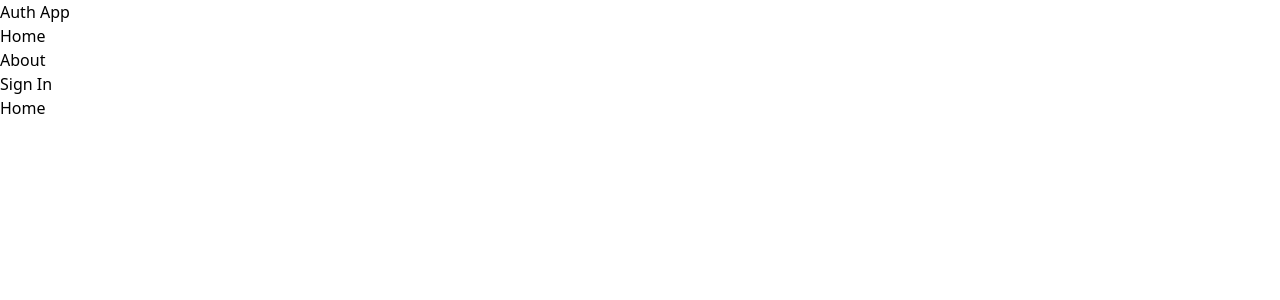
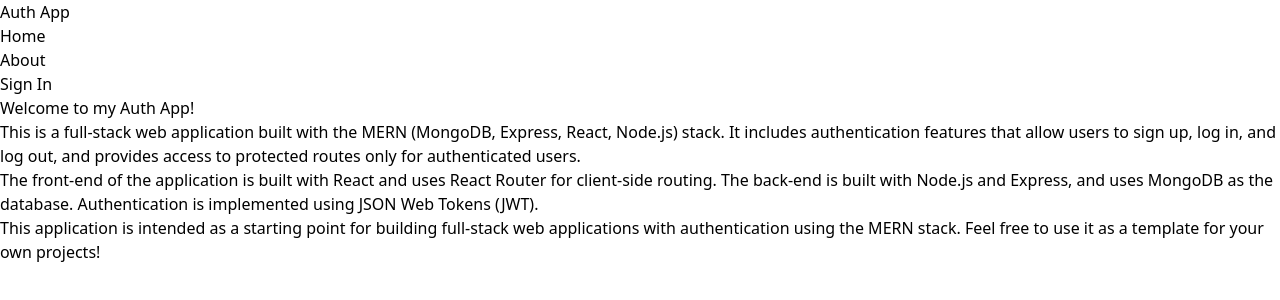
Before and after one commit to kishor-selvam/AuthApp, a React (Vite) app in the folder client/: page / in a window 1280 px wide. Shown: the top 300 px of the page. Built offline with nearby package versions, Linux system fonts and the light colour scheme.

Commit message:
add home and about page

```diff
--- a/client/src/pages/About.jsx
+++ b/client/src/pages/About.jsx
@@ -2,7 +2,25 @@
 
 const About = () => {
   return (
-    <div>About</div>
+    <div className='px-4 py-12 max-w-2xl mx-auto'>
+      <h1 className='text-3xl font-bold  mb-4 text-slate-800'>About</h1>
+      <p className='mb-4 text-slate-700'>
+        This is a MERN (MongoDB, Express, React, Node.js) stack application with
+        authentication. It allows users to sign up, log in, and log out, and
+        provides access to protected routes only for authenticated users.
+      </p>
+      <p className='mb-4 text-slate-700'>
+        The front-end of the application is built with React and uses React
+        Router for client-side routing. The back-end is built with Node.js and
+        Express, and uses MongoDB as the database. Authentication is implemented
+        using JSON Web Tokens (JWT).
+      </p>
+      <p className='mb-4 text-slate-700'>
+        This application is intended as a starting point for building full-stack
+        web applications with authentication using the MERN stack. Feel free to
+        use it as a template for your own projects!
+      </p>
+    </div>
   )
 }
 
--- a/client/src/pages/Home.jsx
+++ b/client/src/pages/Home.jsx
@@ -2,7 +2,28 @@
 
 const Home = () => {
   return (
-    <div>Home</div>
+    <div className='px-4 py-12 max-w-2xl mx-auto'>
+      <h1 className='text-3xl font-bold  mb-4 text-slate-800'>
+        Welcome to my Auth App!
+      </h1>
+      <p className='mb-4 text-slate-700'>
+        This is a full-stack web application built with the MERN (MongoDB,
+        Express, React, Node.js) stack. It includes authentication features that
+        allow users to sign up, log in, and log out, and provides access to
+        protected routes only for authenticated users.
+      </p>
+      <p className='mb-4 text-slate-700'>
+        The front-end of the application is built with React and uses React
+        Router for client-side routing. The back-end is built with Node.js and
+        Express, and uses MongoDB as the database. Authentication is implemented
+        using JSON Web Tokens (JWT).
+      </p>
+      <p className='mb-4 text-slate-700'>
+        This application is intended as a starting point for building full-stack
+        web applications with authentication using the MERN stack. Feel free to
+        use it as a template for your own projects!
+      </p>
+    </div>
   )
 }
 
```
